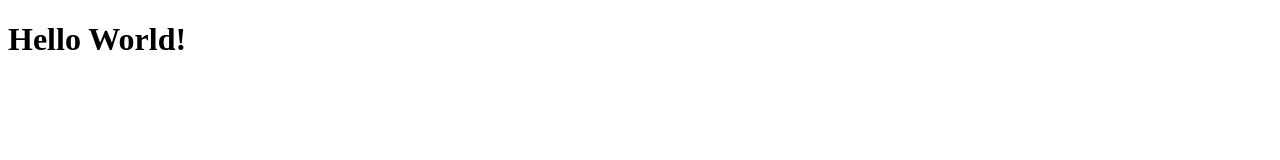
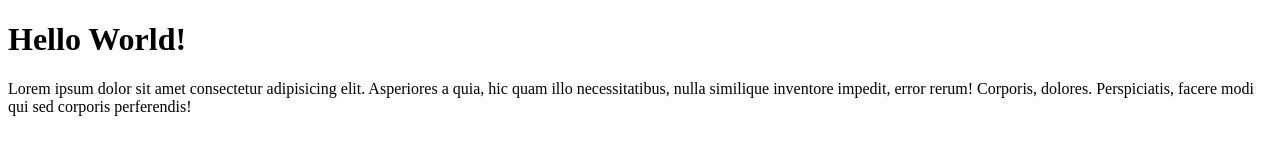
Before and after one commit to Gewist120109/wd82p, a plain HTML site: page index.html in a window 1280 px wide. Drawn offline with Linux system fonts and the light colour scheme.

Commit message:
Add paragraph to index.html

```diff
--- a/index.html
+++ b/index.html
@@ -8,5 +8,6 @@
     <body>
         <!--Content goes here-->
         <h1>Hello World!</h1>
+        <p>Lorem ipsum dolor sit amet consectetur adipisicing elit. Asperiores a quia, hic quam illo necessitatibus, nulla similique inventore impedit, error rerum! Corporis, dolores. Perspiciatis, facere modi qui sed corporis perferendis!</p>
     </body>
 </html>
```
